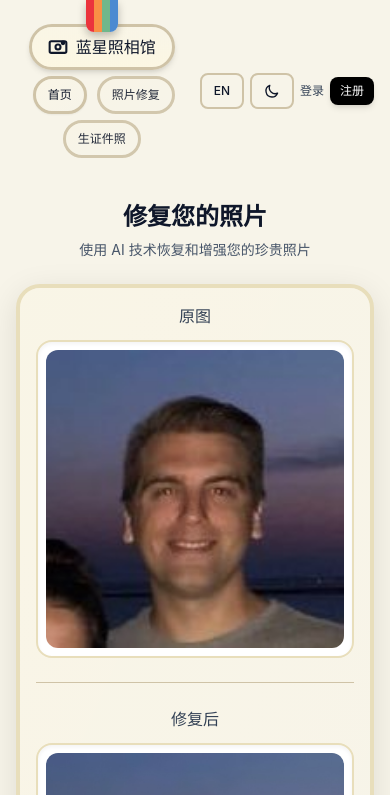
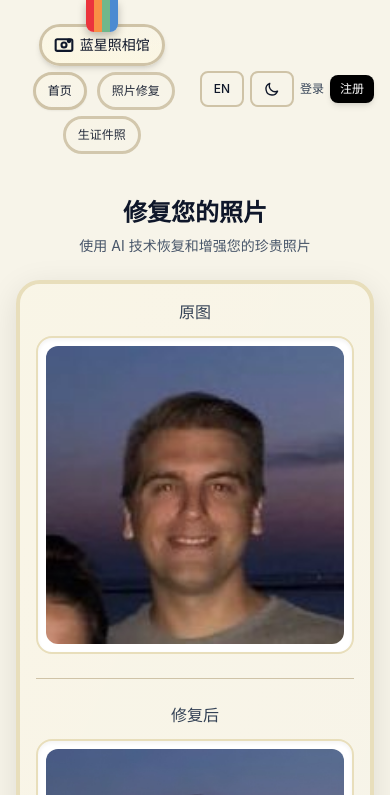
Before and after one commit to hekuanga/ImgFactory, a Next.js app: page / in a window 390 px wide. Shown: the top 795 px of the page. Built offline with nearby package versions, Linux system fonts and the light colour scheme; no server answers.

Commit message:
Fix logo button styling for English layout

```diff
--- a/components/Header.tsx
+++ b/components/Header.tsx
@@ -138,17 +138,18 @@ export default function Header() {
               <button
                 ref={logoButtonRef}
                 className={`
-                  relative px-4 sm:px-6 lg:px-8 py-2 sm:py-2.5 lg:py-3
+                  relative px-3 sm:px-4 lg:px-6 xl:px-8 py-2 sm:py-2.5 lg:py-3
                 bg-gradient-to-b from-[#F7F4E9] to-[#FCF7E3] dark:from-slate-800 dark:to-slate-700 rounded-[24px] sm:rounded-[28px] lg:rounded-[32px]
                 border-[3px] sm:border-[4px] border-[#CFC3A7] dark:border-slate-600
-                text-slate-900 dark:text-slate-100 font-medium text-base sm:text-lg lg:text-xl
+                text-slate-900 dark:text-slate-100 font-medium text-sm sm:text-base lg:text-lg xl:text-xl
                   transition-all duration-200
                   hover:scale-105 hover:shadow-lg
-                  flex items-center gap-2 sm:gap-3
+                  flex items-center gap-1.5 sm:gap-2 lg:gap-3
                   before:absolute before:inset-0 before:rounded-[24px] sm:before:rounded-[28px] lg:before:rounded-[32px]
                   before:bg-gradient-to-br before:from-[#FFF8E0]/40 before:to-transparent
                   before:pointer-events-none
                   shadow-md
+                  whitespace-nowrap
                 `}
               >
                 {/* 相机图标 */}
```
